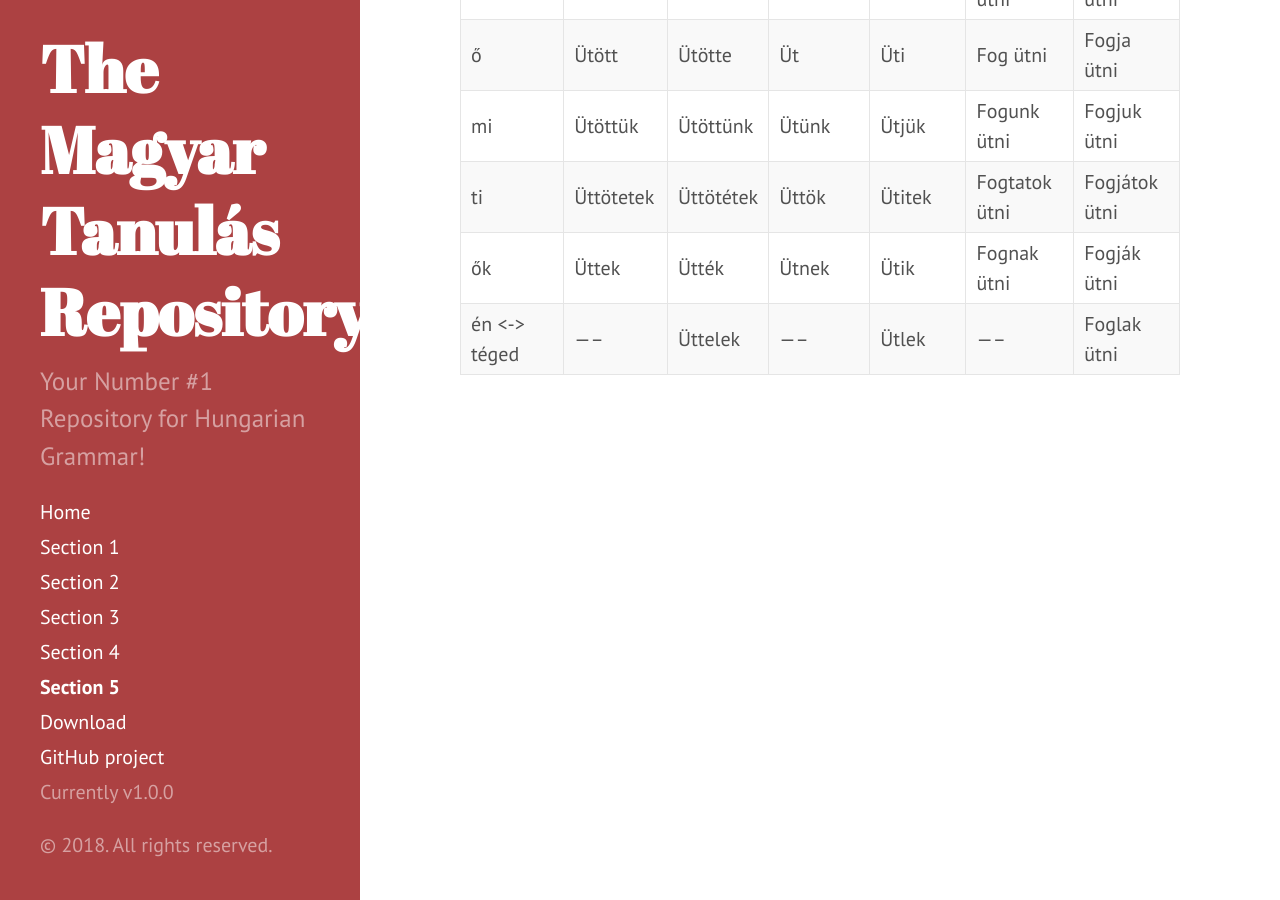
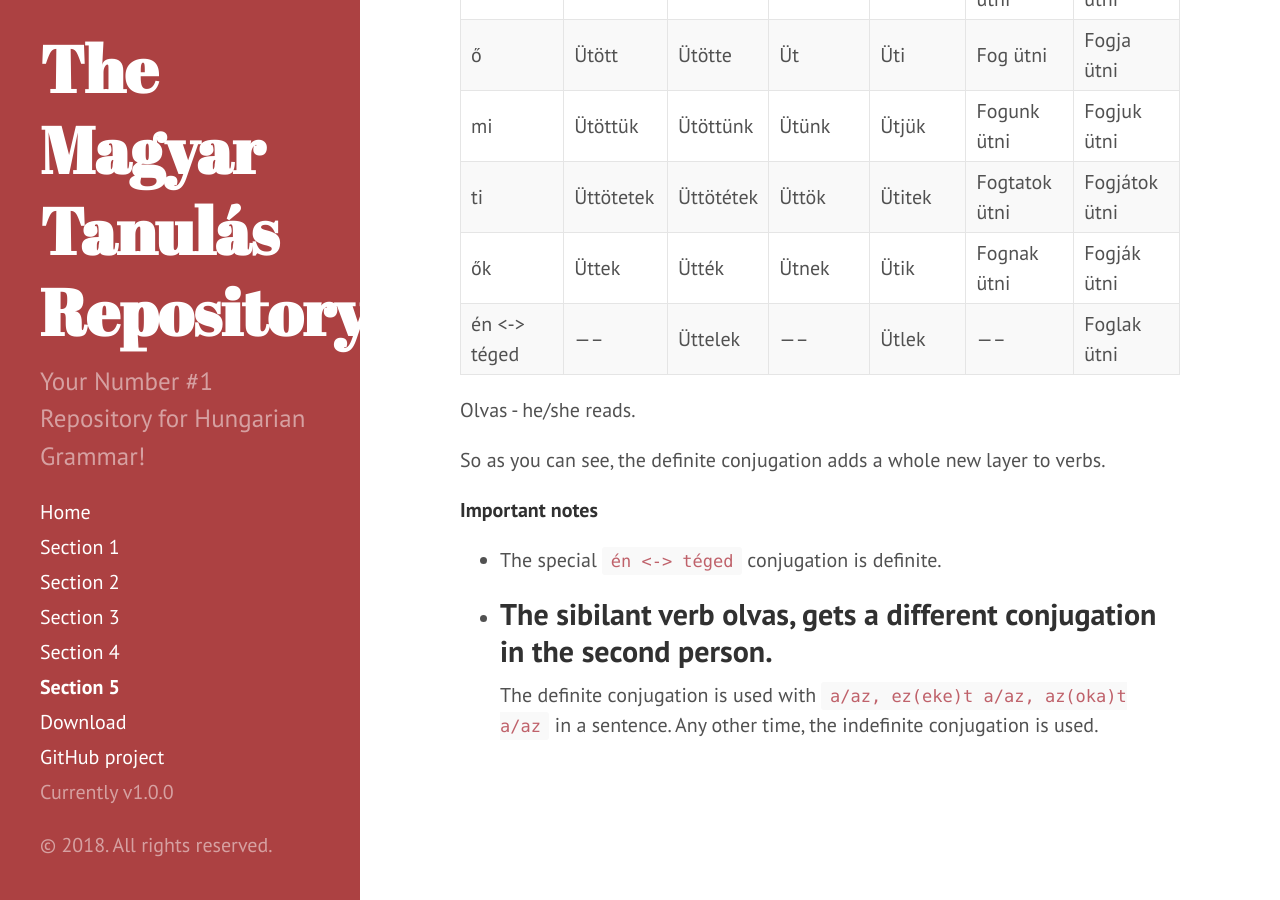
Before and after one commit to Magyartanulas/magyartanulas.github.io, a Jekyll site: the page built from Section5.md, in a window 1280 px wide and 900 px high, scrolled down 1847 px. Built offline with Jekyll 4.4.1, drawn with Linux system fonts in a browser that asks for light colours; Markdown is read by kramdown in place of the engine named in the settings; some of the changed text lies outside the part shown.

Commit message:
Update Section5.md

```diff
--- a/Section5.md
+++ b/Section5.md
@@ -39,7 +39,7 @@ Lát - he/she sees.
 | ők           | Láttak      | Látták    | Látnak         | Látják       | Fognak látni   | Fogják látni      |
 | én <-> téged | -----       | Láttalak  | -----          | Látlak       | -----          | Foglak látni      |
 
-Néz - he/she watches
+Néz - he/she watches.
 
 Üt - he/she hits.
 
@@ -52,3 +52,15 @@ Néz - he/she watches
 | ti           | Üttötetek   | Üttötétek | Üttök          | Ütitek       | Fogtatok ütni  | Fogjátok ütni |
 | ők           | Üttek       | Ütték     | Ütnek          | Ütik         | Fognak ütni    | Fogják ütni   |
 | én <-> téged | -----       | Üttelek   | -----          | Ütlek        | -----          | Foglak ütni   |
+
+Olvas - he/she reads.
+
+So as you can see, the definite conjugation adds a whole new layer to verbs.
+
+**Important notes**
+
+* The special `én <-> téged` conjugation is definite.
+* The sibilant verb olvas, gets a different conjugation in the second person.
+---
+The definite conjugation is used with `a/az, ez(eke)t a/az, az(oka)t a/az` in a sentence.
+Any other time, the indefinite conjugation is used.
```
